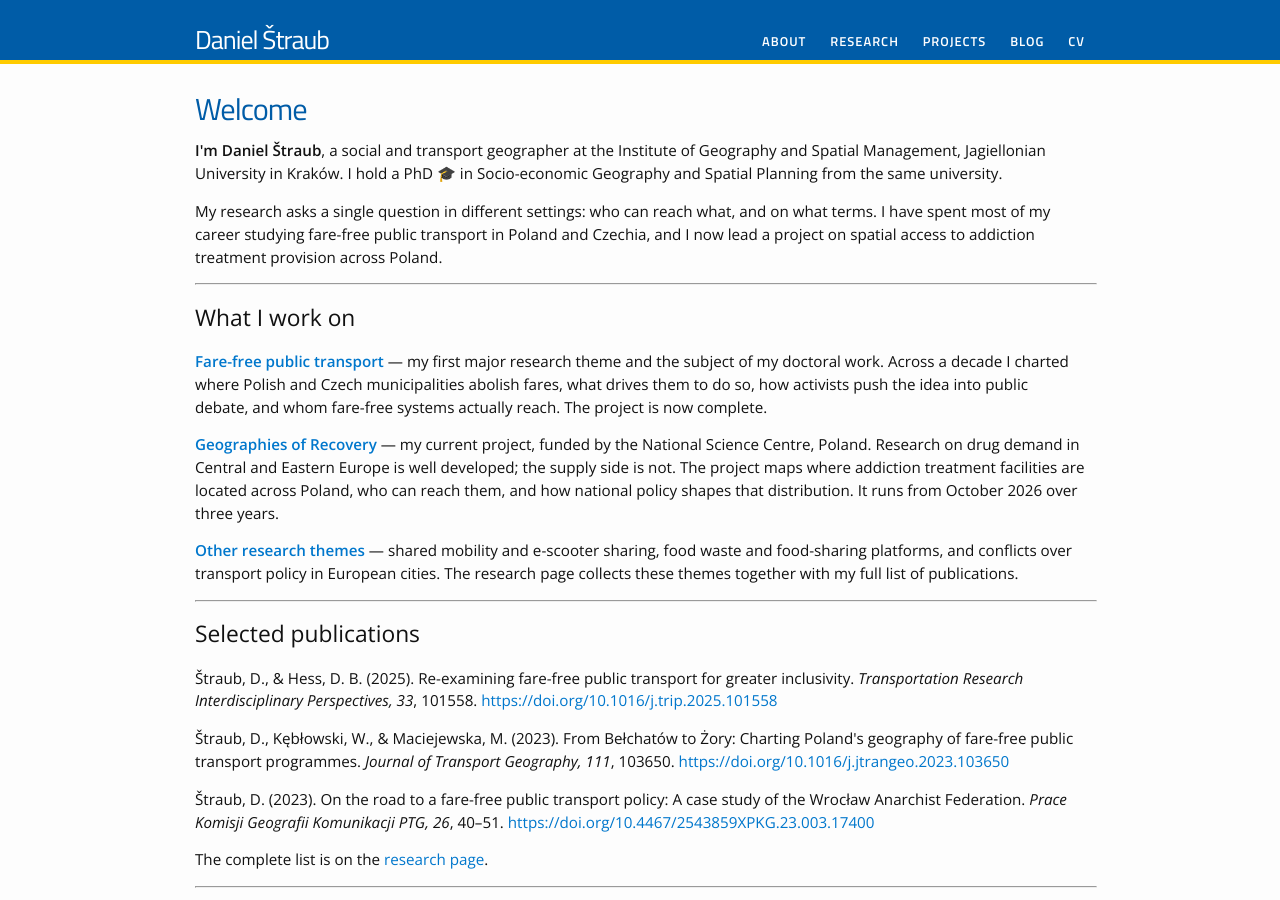
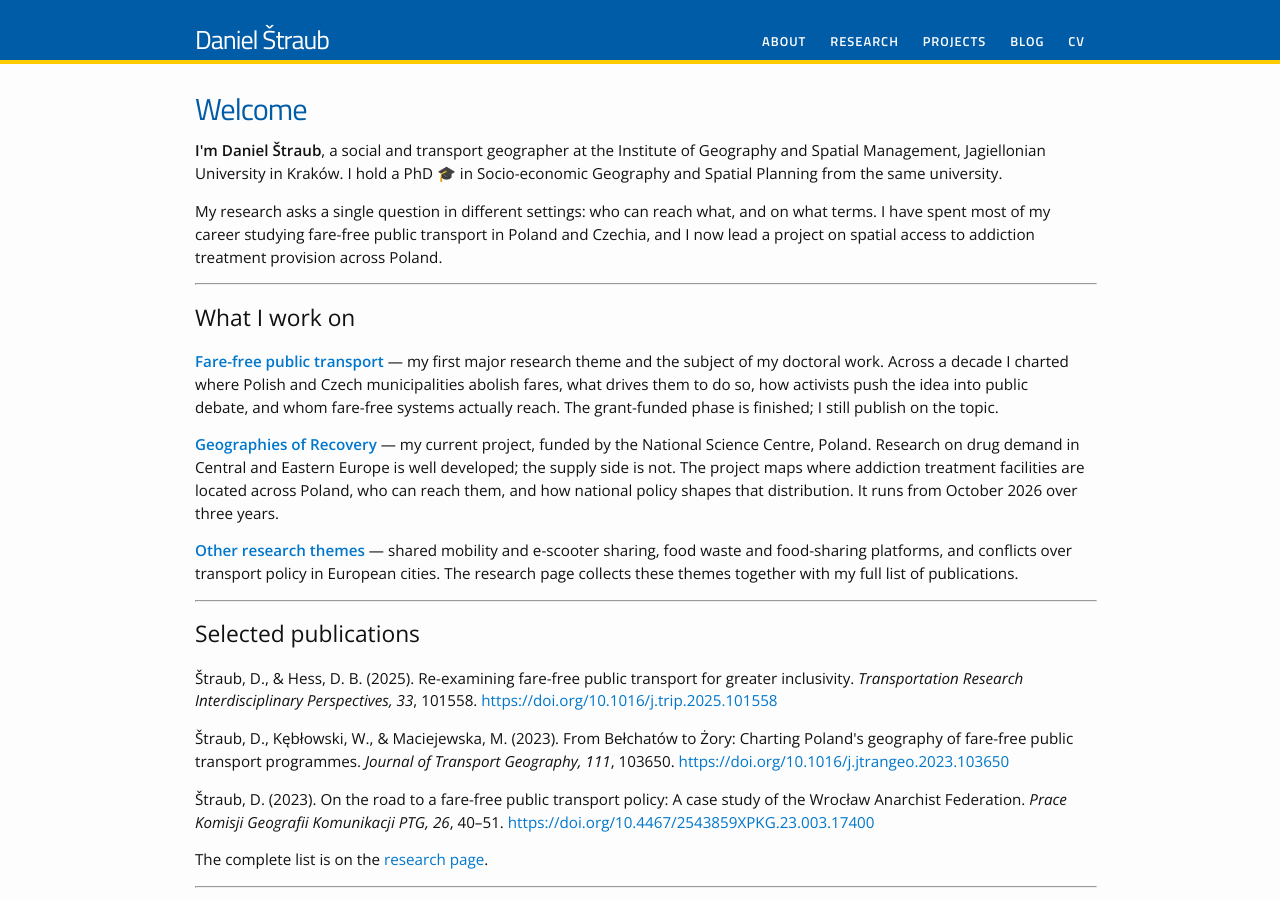
Before and after one commit to tracetheheat/tracetheheat.github.io, a Jekyll site: the page built from index.html, in a window 1280 px wide and 900 px high. Built offline with Jekyll 4.4.1, drawn with Linux system fonts in a browser that asks for light colours.

Commit message:
Clarify fare-free public transport project status on homepage
Note that the topic's grant-funded phase has ended but publishing on it continues, instead of calling the project complete.

Co-Authored-By: Claude Sonnet 5 <noreply@anthropic.com>

```diff
--- a/index.html
+++ b/index.html
@@ -19,7 +19,7 @@ description: "Daniel Štraub is a social and transport geographer at Jagiellonia
 
 <h2>What I work on</h2>
 
-<p><strong><a href="/projects/fare-free-public-transport/">Fare-free public transport</a></strong> — my first major research theme and the subject of my doctoral work. Across a decade I charted where Polish and Czech municipalities abolish fares, what drives them to do so, how activists push the idea into public debate, and whom fare-free systems actually reach. The project is now complete.</p>
+<p><strong><a href="/projects/fare-free-public-transport/">Fare-free public transport</a></strong> — my first major research theme and the subject of my doctoral work. Across a decade I charted where Polish and Czech municipalities abolish fares, what drives them to do so, how activists push the idea into public debate, and whom fare-free systems actually reach. The grant-funded phase is finished; I still publish on the topic.</p>
 
 <p><strong><a href="/projects/geographies-of-recovery/">Geographies of Recovery</a></strong> — my current project, funded by the National Science Centre, Poland. Research on drug demand in Central and Eastern Europe is well developed; the supply side is not. The project maps where addiction treatment facilities are located across Poland, who can reach them, and how national policy shapes that distribution. It runs from October 2026 over three years.</p>
 
```
